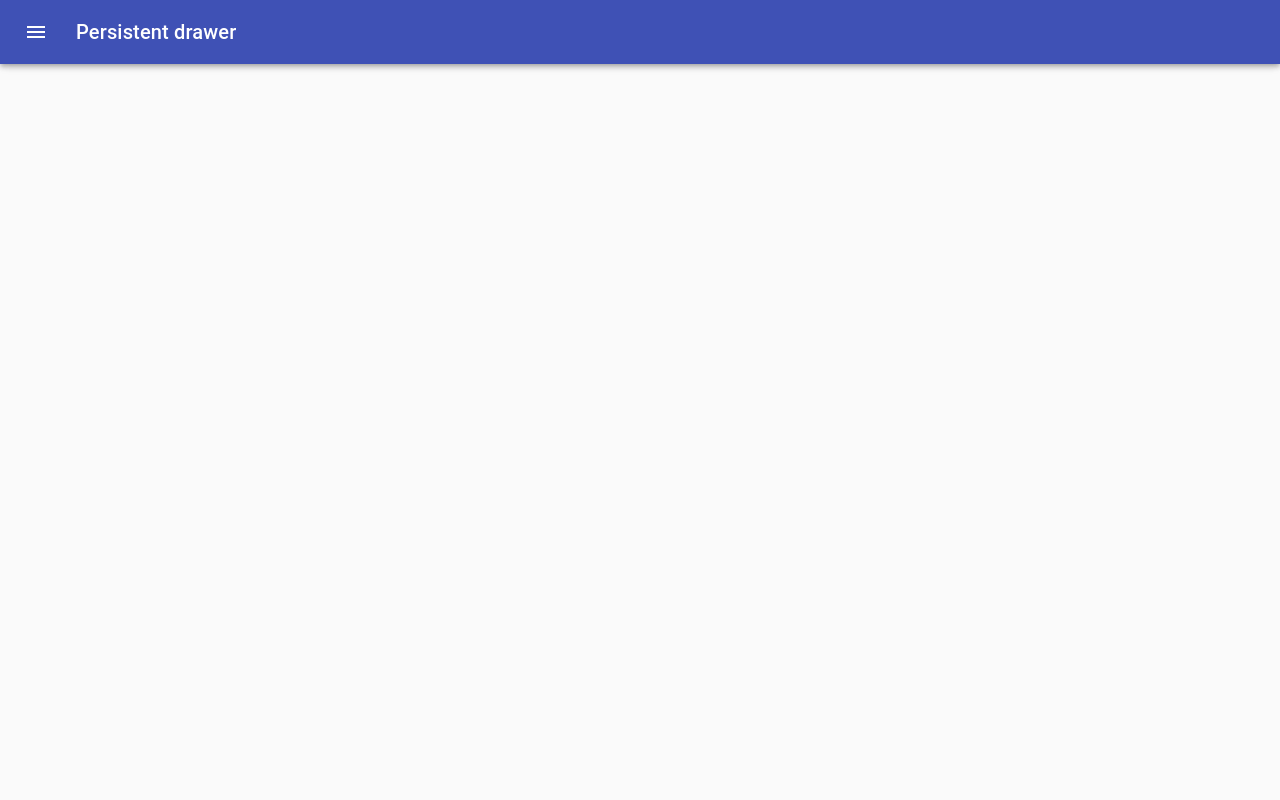
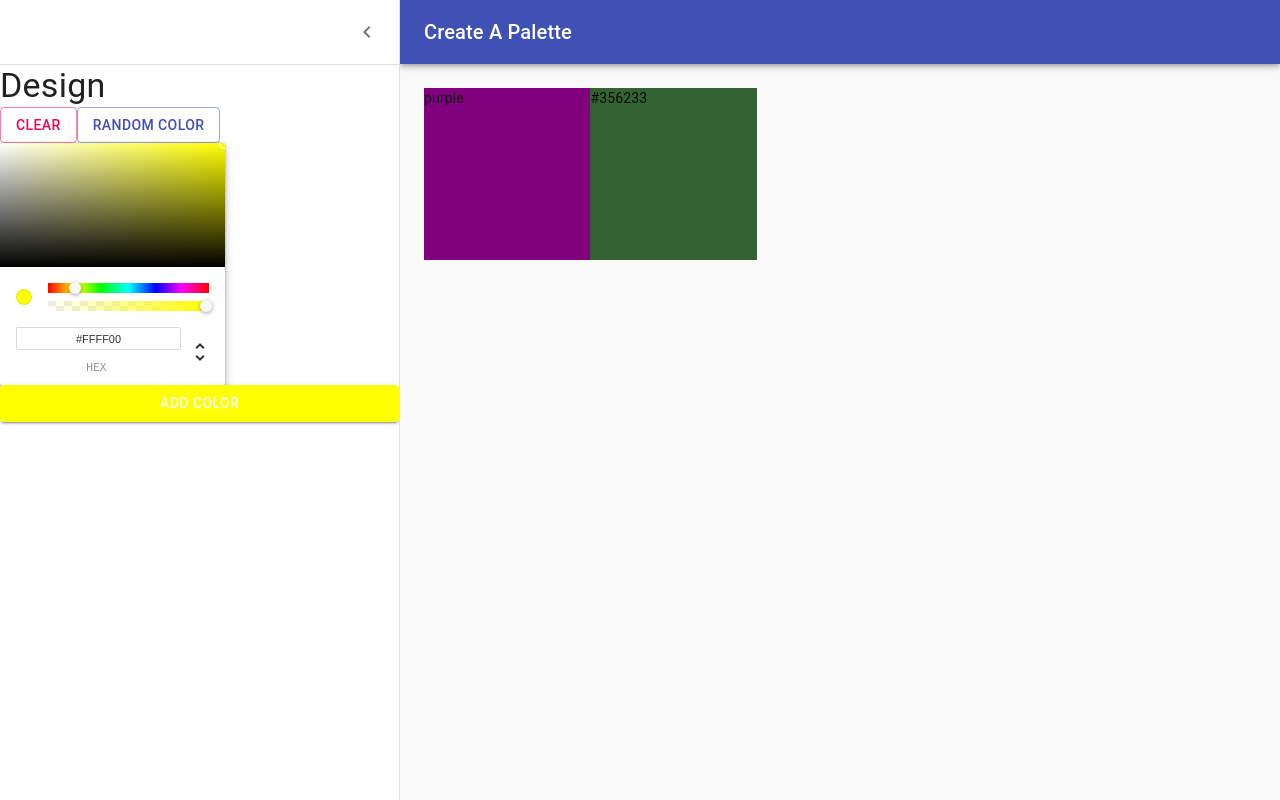
Before and after one commit to gaganssingh/color-maker, a React (Create React App) app: page /palette/new in a window 1280 px wide. Built offline with nearby package versions, Linux system fonts and the light colour scheme.

Commit message:
Implemented color selector and basic added color display

```diff
--- a/package.json
+++ b/package.json
@@ -12,6 +12,7 @@
     "chroma-js": "^2.1.1",
     "rc-slider": "^9.7.1",
     "react": "^17.0.1",
+    "react-color": "^2.17.2",
     "react-copy-to-clipboard": "^5.0.3",
     "react-dom": "^17.0.1",
     "react-router-dom": "^5.2.0",
--- /dev/null
+++ b/src/DragableColorBox.js
@@ -0,0 +1,24 @@
+import { withStyles } from "@material-ui/styles";
+
+const styles = {
+  root: {
+    width: "20%",
+    height: "25%",
+    margin: "0 auto",
+    display: "inline-block",
+    position: "relative",
+    cursor: "pointer",
+    marginBottom: "-3.5px",
+  },
+};
+
+const DragableColorBox = (props) => {
+  const { classes } = props;
+  return (
+    <div className={classes.root} style={{ backgroundColor: props.color }}>
+      {props.color}
+    </div>
+  );
+};
+
+export default withStyles(styles)(DragableColorBox);
--- a/src/NewPaletteForm.js
+++ b/src/NewPaletteForm.js
@@ -1,4 +1,4 @@
-import React, { useState } from "react";
+import { useState } from "react";
 import clsx from "clsx";
 import { withStyles } from "@material-ui/styles";
 import Drawer from "@material-ui/core/Drawer";
@@ -10,15 +10,24 @@ import Divider from "@material-ui/core/Divider";
 import IconButton from "@material-ui/core/IconButton";
 import MenuIcon from "@material-ui/icons/Menu";
 import ChevronLeftIcon from "@material-ui/icons/ChevronLeft";
+import Button from "@material-ui/core/Button";
+
+import { ChromePicker } from "react-color";
 
 import styles from "./styles/NewPaletteFormStyles";
+import DragableColorBox from "./DragableColorBox";
 
 const NewPaletteForm = () => {
   const classes = styles();
-  const [open, setOpen] = React.useState(false);
+  const [open, setOpen] = useState(true);
+  const [currentColor, setCurrentColor] = useState("yellow");
+  const [colors, setColors] = useState(["purple", "#356233"]);
 
   const handleDrawerOpen = () => setOpen(true);
   const handleDrawerClose = () => setOpen(false);
+  const updateCurrentColor = (color) => setCurrentColor(color.hex);
+  const addColor = () => setColors([...colors, currentColor]);
+  // const addColor = () => console.log([])
 
   return (
     <div className={classes.root}>
@@ -40,7 +49,7 @@ const NewPaletteForm = () => {
             <MenuIcon />
           </IconButton>
           <Typography variant="h6" noWrap>
-            Persistent drawer
+            Create A Palette
           </Typography>
         </Toolbar>
       </AppBar>
@@ -59,6 +68,27 @@ const NewPaletteForm = () => {
           </IconButton>
         </div>
         <Divider />
+        <Typography variant="h4">Design</Typography>
+        <div>
+          <Button variant="outlined" color="secondary">
+            Clear
+          </Button>
+          <Button variant="outlined" color="primary">
+            Random Color
+          </Button>
+        </div>
+        <ChromePicker
+          color={currentColor}
+          onChangeComplete={updateCurrentColor}
+        />
+        <Button
+          variant="contained"
+          color="primary"
+          style={{ backgroundColor: currentColor }}
+          onClick={addColor}
+        >
+          Add Color
+        </Button>
       </Drawer>
       <main
         className={clsx(classes.content, {
@@ -66,6 +96,10 @@ const NewPaletteForm = () => {
         })}
       >
         <div className={classes.drawerHeader} />
+
+        {colors.map((color) => (
+          <DragableColorBox color={color} />
+        ))}
       </main>
     </div>
   );
--- a/src/styles/NewPaletteFormStyles.js
+++ b/src/styles/NewPaletteFormStyles.js
@@ -1,7 +1,7 @@
 import { makeStyles } from "@material-ui/core/styles";
 
 // All code copied from material-ui and updated as necessary
-const drawerWidth = 240;
+const drawerWidth = 400;
 
 const styles = makeStyles((theme) => ({
   root: {
@@ -44,6 +44,7 @@ const styles = makeStyles((theme) => ({
   },
   content: {
     flexGrow: 1,
+    height: "calc(100vh - 64px)",
     padding: theme.spacing(3),
     transition: theme.transitions.create("margin", {
       easing: theme.transitions.easing.sharp,
```
Also changed, not shown: 2 other files (tests, documents, lock files or other folders).
